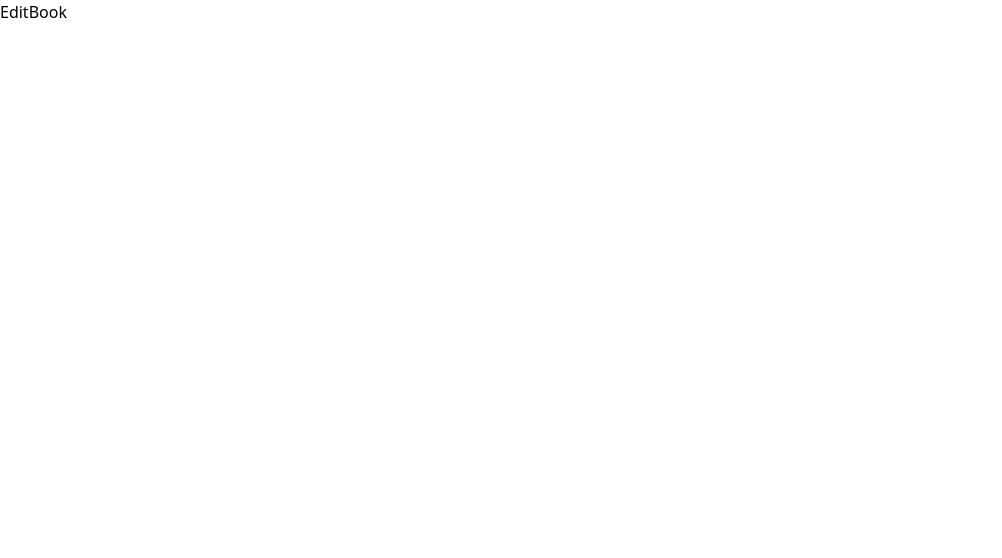
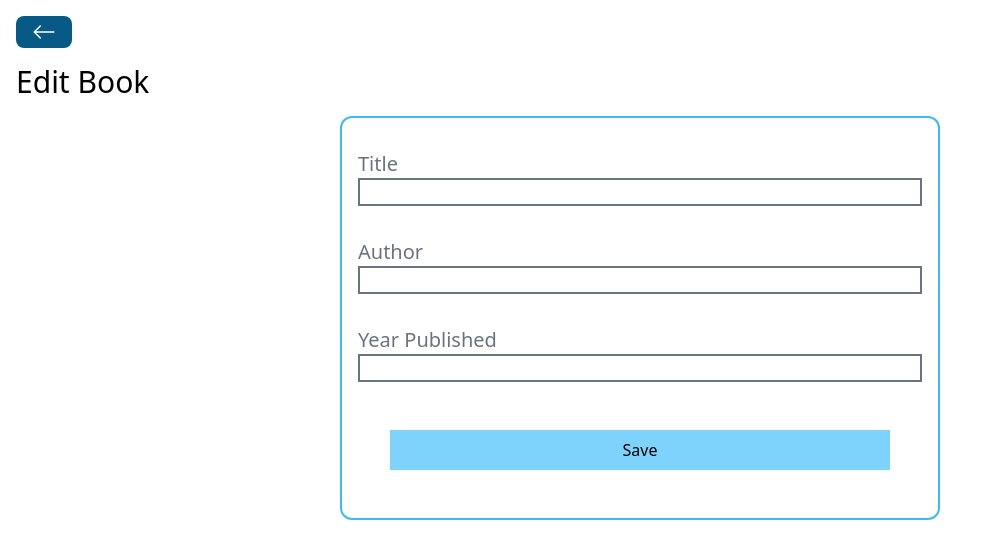
Before and after one commit to KGOSIYAGAE/BOOK_STORE_MERN, a React (Vite) app in the folder frontend/: page /books/edit/1 in a window 1280 px wide. Shown: the top 558 px of the page, without its empty margins (0-1002 px from the left). Built offline with nearby package versions, Linux system fonts and the light colour scheme; no server answers.

Commit message:
Wrote code to update and delete a book

```diff
--- a/frontend/src/pages/DeleteBook.jsx
+++ b/frontend/src/pages/DeleteBook.jsx
@@ -1,5 +1,39 @@
-import React from "react";
+import React, { useState } from "react";
+import { useNavigate, useParams } from "react-router-dom";
+import Spinner from "../components/Spinner";
+import BackButton from "../components/BackButton";
+import axios from "axios";
 
 export default function DeleteBook() {
-  return <div>DeleteBook</div>;
+  const navigate = useNavigate();
+  const { id } = useParams();
+  const [loading, setLoading] = useState(false);
+
+  const handleDeleteBook = () => {
+    setLoading(true);
+    axios
+      .delete(`http://localhost:3000/books/${id}`)
+      .then(() => {
+        setLoading(false);
+        navigate("/");
+      })
+      .catch((error) => {
+        alert("An error occured, please check console");
+        console.log(error);
+        setLoading(false);
+      });
+  };
+  return (
+    <div className="p-4">
+      <BackButton />
+      <h1 className="text-3x1 my-4">Delete Book</h1>
+      {loading ? <Spinner /> : ""}
+      <div className="flex flex-col items-center border-2 border-sky-400 rounded-xl w-[600px] px-8 mx-auto">
+        <h3 className="text-2xl">Are You Sure You want to delete this book?</h3>
+        <button className="p-4 bg-red-600 text-white m-8 w-full" onClick={handleDeleteBook}>
+          Yes, Delete it
+        </button>
+      </div>
+    </div>
+  );
 }
--- a/frontend/src/pages/EditBook.jsx
+++ b/frontend/src/pages/EditBook.jsx
@@ -1,5 +1,75 @@
-import React from "react";
+import React, { useEffect } from "react";
+import Spinner from "../components/Spinner";
+import BackButton from "../components/BackButton";
+import { useState } from "react";
+import axios from "axios";
+import { useNavigate, useParams } from "react-router-dom";
 
 export default function EditBook() {
-  return <div>EditBook</div>;
+  const [title, setTitle] = useState("");
+  const [author, setAuthor] = useState("");
+  const [publishYear, setPublishYear] = useState("");
+  const [loading, setLoading] = useState(false);
+  const navigate = useNavigate();
+  const { id } = useParams();
+
+  useEffect(() => {
+    setLoading(true);
+    axios
+      .get(`http://localhost:3000/books/${id}`)
+      .then((response) => {
+        setTitle(response.data.title);
+        setAuthor(response.data.author);
+        setPublishYear(response.data.publishYear);
+        setLoading(false);
+      })
+      .catch((error) => {
+        console.log(error);
+        setLoading(false);
+      });
+  }, []);
+
+  const handleEditBook = () => {
+    const data = {
+      title,
+      author,
+      publishYear,
+    };
+    setLoading(true);
+    axios
+      .put(`http://localhost:3000/books/${id}`, data)
+      .then(() => {
+        setLoading(false);
+        navigate("/");
+      })
+      .catch((error) => {
+        console.log(error);
+        alert("An error happened. Please check console");
+        setLoading(false);
+      });
+  };
+  return (
+    <div className="p-4">
+      <BackButton />
+      <h1 className="text-3xl my-4">Edit Book</h1>
+      {loading ? <Spinner /> : ""}
+      <div className="flex flex-col border-2 border-sky-400 rounded-xl w-[600px] p-4 mx-auto">
+        <div className="flex flex-col my-4">
+          <label className="text-xl mr-4 text-gray-500">Title</label>
+          <input type="text" value={title} onChange={(e) => setTitle(e.target.value)} className="border-2 border-gray-500 px-4"></input>
+        </div>
+        <div className="flex flex-col my-4">
+          <label className="text-xl mr-4 text-gray-500">Author</label>
+          <input type="text" value={author} onChange={(e) => setAuthor(e.target.value)} className="border-2 border-gray-500 px-4"></input>
+        </div>
+        <div className="flex flex-col my-4">
+          <label className="text-xl mr-4 text-gray-500">Year Published</label>
+          <input type="text" value={publishYear} onChange={(e) => setPublishYear(e.target.value)} className="border-2 border-gray-500 px-4"></input>
+        </div>
+        <button className="p-2 bg-sky-300 m-8" onClick={handleEditBook}>
+          Save
+        </button>
+      </div>
+    </div>
+  );
 }
```
